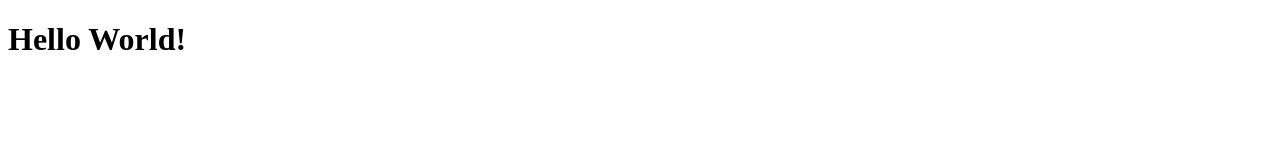
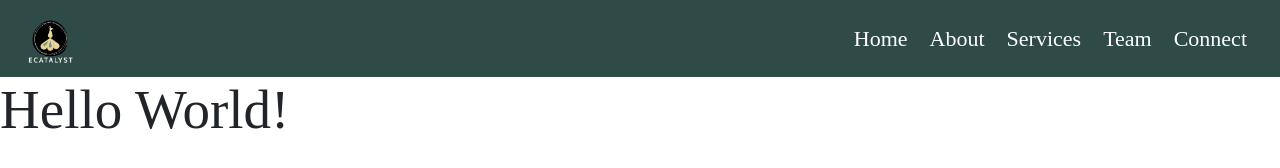
Before and after one commit to peepeepoopooooo/shecodes-2021, a plain HTML site: page index.html in a window 1280 px wide. Drawn offline with nearby package versions, Linux system fonts and the light colour scheme.

Commit message:
add Bootstrap+navbar

```diff
--- a/index.html
+++ b/index.html
@@ -6,9 +6,46 @@
     <meta http-equiv="X-UA-Compatible" content="IE=edge">
     <meta name="viewport" content="width=device-width, initial-scale=1.0">
     <title>Shecodes Hackathon 2021 </title>
+    <!-- Import Boostrap css, js, font awesome here -->
+    <link rel="stylesheet" href="https://maxcdn.bootstrapcdn.com/bootstrap/4.1.3/css/bootstrap.min.css">
+    <link href="https://use.fontawesome.com/releases/v5.0.4/css/all.css" rel="stylesheet">
+    <script src="https://ajax.googleapis.com/ajax/libs/jquery/3.3.1/jquery.min.js">
+    </script>
+    <script src="https://cdnjs.cloudflare.com/ajax/libs/popper.js/1.14.3/umd/popper.min.js">
+    </script>
+    <script src="https://maxcdn.bootstrapcdn.com/bootstrap/4.1.3/js/bootstrap.min.js"></script>
+    <link href="style.css" rel="stylesheet">
 </head>
 
 <body>
+    <nav class="navbar navbar-expand-md navbar-light bg-light sticky-top">
+        <a class="navbar-branch" href="#">
+            <img src="./images/Logo _ The Ecatalyst (1).png" height="50">
+        </a>
+        <button class="navbar-toggler" type="button" data-toggle="collapse" data-target="#navbarResponsive">
+            <span class="navbar-toggler-icon"></span>
+        </button>
+        <div class="collapse navbar-collapse" id="navbarResponsive">
+            <ul class="navbar-nav ml-auto">
+                <li class="nav-item">
+                    <a class="nav-link active" href="#">Home</a>
+                </li>
+                <li class="nav-item">
+                    <a class="nav-link" href="#">About</a>
+                </li>
+                <li class="nav-item">
+                    <a class="nav-link" href="#">Services</a>
+                </li>
+                <li class="nav-item">
+                    <a class="nav-link" href="#">Team</a>
+                </li>
+                <li class="nav-item">
+                    <a class="nav-link" href="#">Connect</a>
+                </li>
+            </ul>
+        </div>
+        </div>
+    </nav>
     <h1>Hello World!</h1>
 </body>
 
```
